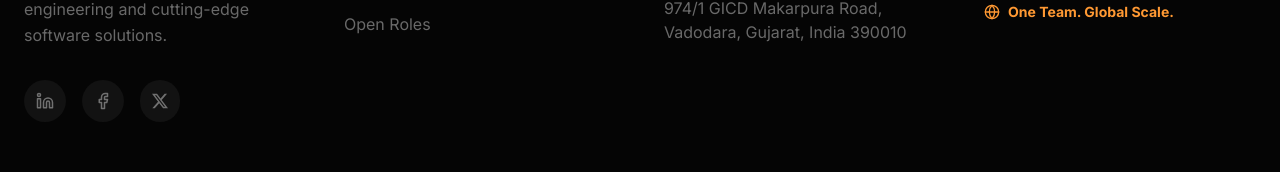
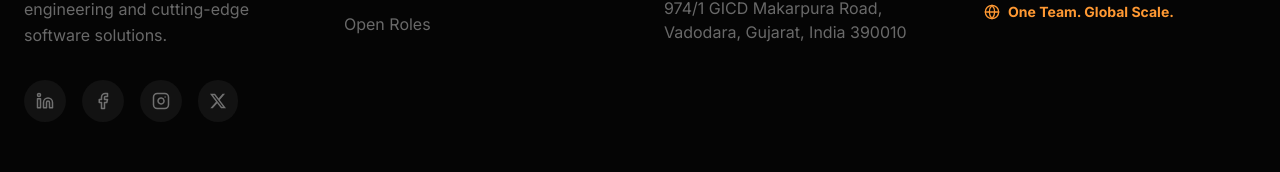
Before and after one commit to rabia790/CygniSoftIndia, a React (Vite) app: page / in a window 1280 px wide. Shown: the part 4479-4651 px from the top of the page. Built offline with nearby package versions, Linux system fonts and the light colour scheme; no server answers.

Commit message:
Update social media links in Footer (Facebook and Instagram)

```diff
--- a/components/Footer.tsx
+++ b/components/Footer.tsx
@@ -1,6 +1,6 @@
 
 import React from 'react';
-import { Linkedin, X, Youtube, Globe, Facebook } from 'lucide-react';
+import { Linkedin, Facebook, Instagram, Globe } from 'lucide-react';
 
 const Footer: React.FC = () => {
   return (
@@ -21,27 +21,44 @@ const Footer: React.FC = () => {
               Empowering global enterprise innovation through elite Indian engineering and cutting-edge software solutions.
             </p>
            <div className="flex space-x-4">
-              <a href="https://www.linkedin.com/company/cygnisoft/" className="p-3 rounded-full bg-white/5 text-white/40 hover:text-[#FF9933] hover:bg-white/10 transition-all"><Linkedin size={18} /></a>
+              {/* LinkedIn */}
               <a
-                  href="https://www.facebook.com/CygniSoft/"
+                href="https://www.linkedin.com/company/cygnisoft/"
+                target="_blank"
+                rel="noopener noreferrer"
+                className="p-3 rounded-full bg-white/5 text-white/40 hover:text-[#FF9933] hover:bg-white/10 transition-all"
+              >
+                <Linkedin size={18} />
+              </a>
+
+              {/* Updated Facebook Link */}
+              <a
+                href="https://www.facebook.com/profile.php?id=61588040461783"
                 target="_blank"
                 rel="noopener noreferrer"
                 className="p-3 rounded-full bg-white/5 text-white/40 hover:text-[#FF9933] hover:bg-white/10 transition-all"
               >
                 <Facebook size={18} />
               </a>
+
+              {/* New Instagram Link */}
+              <a
+                href="https://www.instagram.com/cygnisoftstaffingindia"
+                target="_blank"
+                rel="noopener noreferrer"
+                className="p-3 rounded-full bg-white/5 text-white/40 hover:text-[#FF9933] hover:bg-white/10 transition-all"
+              >
+                <Instagram size={18} />
+              </a>
+
+              {/* X (Formerly Twitter) */}
               <a
                 href="https://x.com/cygnisoft"
                 target="_blank"
                 rel="noopener noreferrer"
                 className="p-3 rounded-full bg-white/5 text-white/40 hover:text-[#FF9933] hover:bg-white/10 transition-all flex items-center justify-center"
               >
-                <svg
-                  width="16"
-                  height="16"
-                  viewBox="0 0 24 24"
-                  fill="currentColor"
-                >
+                <svg width="16" height="16" viewBox="0 0 24 24" fill="currentColor">
                   <path d="M18.901 1.153h3.68l-8.04 9.19L24 22.846h-7.406l-5.8-7.584-6.638 7.584H.474l8.6-9.83L0 1.154h7.594l5.243 6.932L18.901 1.153ZM17.61 20.644h2.039L6.486 3.24H4.298L17.61 20.644Z" />
                 </svg>
               </a>
```
Lines whose indentation alone changed are shown as unchanged.
